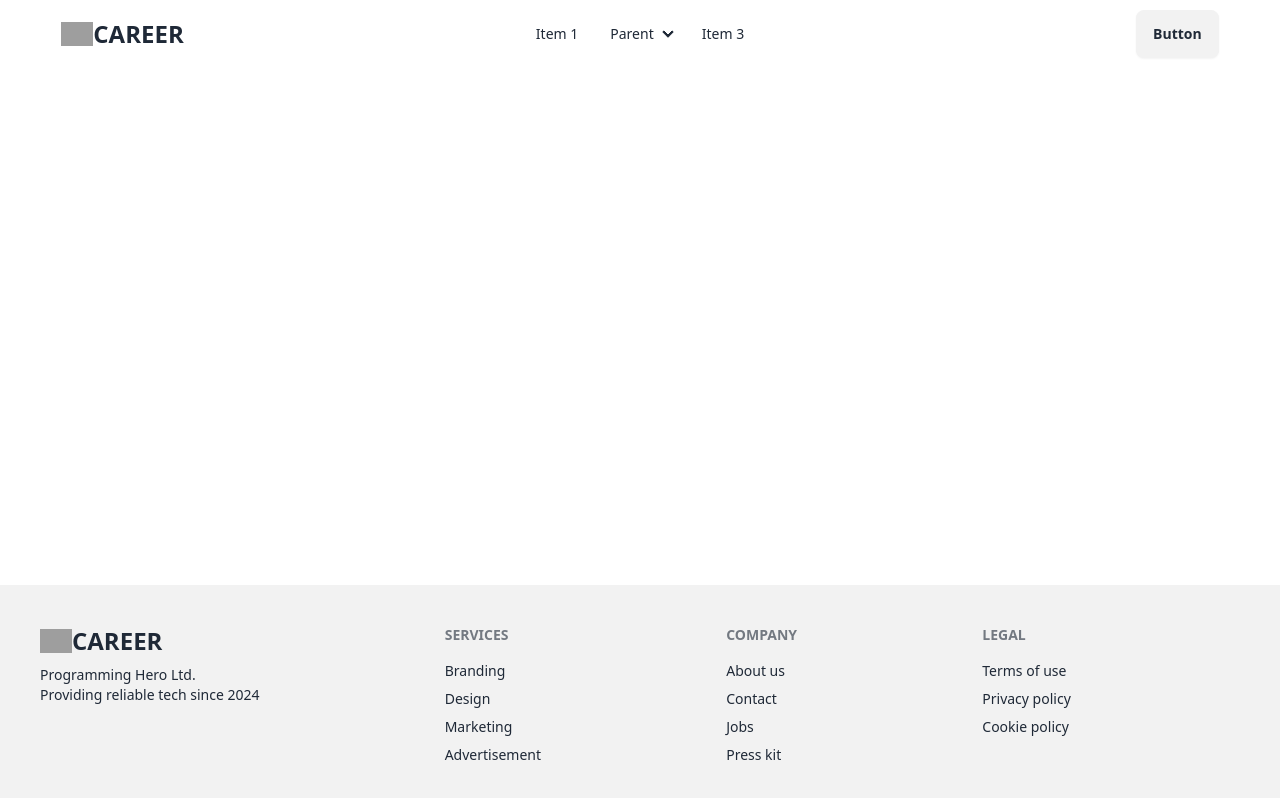
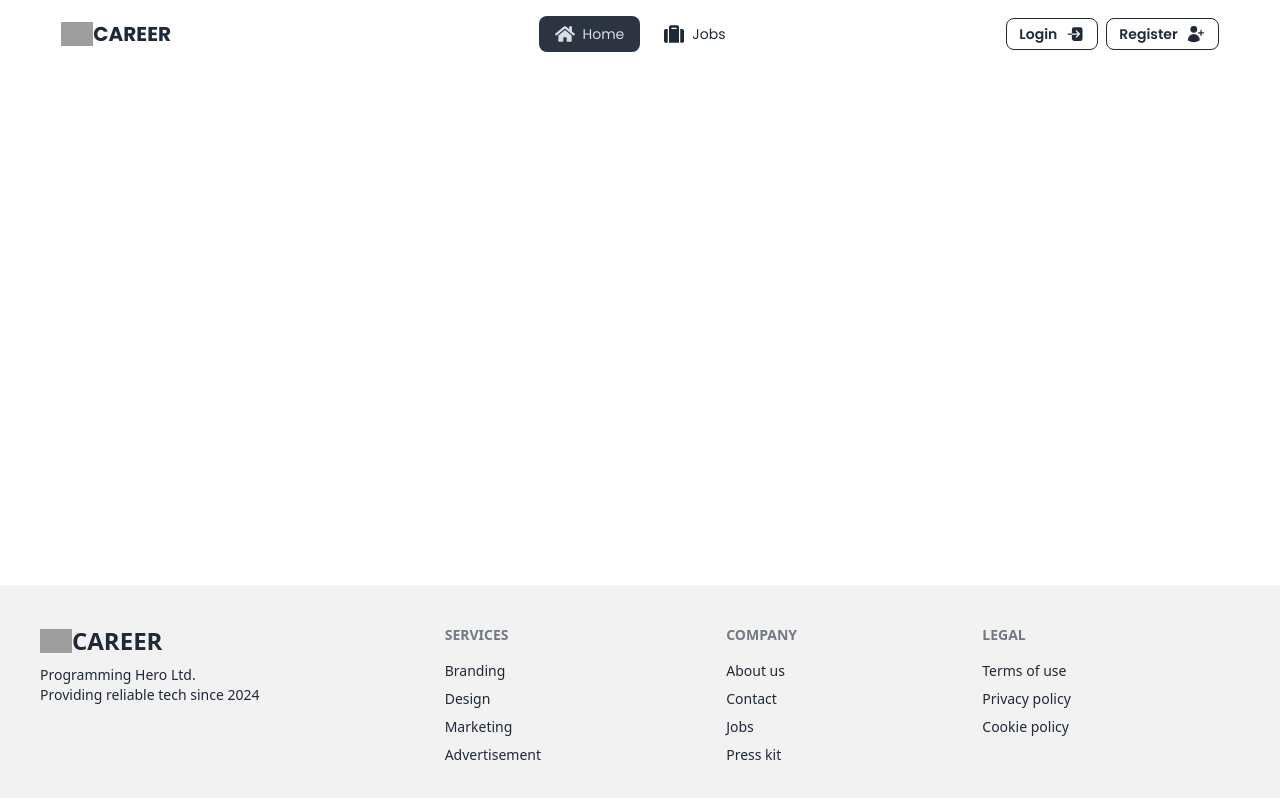
Before and after one commit to ferdouszihad/Job-portal-pro-client, a React (Vite) app: page / in a window 1280 px wide. Shown: the top 798 px of the page. Built offline with nearby package versions, Linux system fonts and the light colour scheme; grey boxes are pictures that could not be loaded.

Commit message:
58_3 Style the Header and Integrate firebase

```diff
--- a/src/App.jsx
+++ b/src/App.jsx
@@ -1,13 +1,16 @@
+import { Outlet } from "react-router";
 import Footer from "./components/shared/Footer";
 import Navbar from "./components/shared/Navbar";
 
 function App() {
   return (
     <>
-      <header className="md:w-11/12 mx-auto">
+      <header className="md:w-11/12 mx-auto font-poppins">
         <Navbar></Navbar>
       </header>
-      <main className="min-h-[calc(100vh-283px)]"></main>
+      <main className="min-h-[calc(100vh-283px)]">
+        <Outlet></Outlet>
+      </main>
       <footer>
         <Footer></Footer>
       </footer>
--- a/src/components/shared/Navbar.jsx
+++ b/src/components/shared/Navbar.jsx
@@ -1,6 +1,52 @@
-import { Link } from "react-router";
+import { AiFillTwitch } from "react-icons/ai";
+import { FaHome, FaSuitcase } from "react-icons/fa";
+import { HiDocumentArrowUp, HiUserPlus } from "react-icons/hi2";
+import { IoBagAddSharp, IoLogIn } from "react-icons/io5";
+import { Link, NavLink } from "react-router";
 
 const Navbar = () => {
+  //   const user = { email: "sss" };
+  const user = null;
+  const menu = (
+    <>
+      <li>
+        <NavLink to="/">
+          <FaHome size={20}></FaHome> Home
+        </NavLink>
+      </li>
+
+      <li>
+        <NavLink to="/jobs">
+          <FaSuitcase size={20}></FaSuitcase> Jobs
+        </NavLink>
+      </li>
+      {user && user.email && (
+        <li>
+          <NavLink to="/add-jobs">
+            <IoBagAddSharp size={20}></IoBagAddSharp>
+            Add Jobs
+          </NavLink>
+        </li>
+      )}
+      {user && user.email && (
+        <li>
+          <NavLink to="/Blogs">
+            <HiDocumentArrowUp size={20}></HiDocumentArrowUp>
+            My Application
+          </NavLink>
+        </li>
+      )}
+      {user && user.email && (
+        <li>
+          <NavLink to="/Blogs">
+            <AiFillTwitch size={20}></AiFillTwitch>
+            My Jobs
+          </NavLink>
+        </li>
+      )}
+    </>
+  );
+
   return (
     <div className="navbar bg-base-100">
       <div className="navbar-start">
@@ -25,61 +71,46 @@ const Navbar = () => {
             tabIndex={0}
             className="menu menu-sm dropdown-content bg-base-100 rounded-box z-[1] mt-3 w-52 p-2 shadow"
           >
-            <li>
-              <a>Item 1</a>
-            </li>
-            <li>
-              <a>Parent</a>
-              <ul className="p-2">
-                <li>
-                  <a>Submenu 1</a>
-                </li>
-                <li>
-                  <a>Submenu 2</a>
-                </li>
-              </ul>
-            </li>
-            <li>
-              <a>Item 3</a>
-            </li>
+            {menu}
           </ul>
         </div>
         <div>
-          <Link to={"/"} className="flex items-center  font-bold text-2xl">
+          <Link to={"/"} className="flex items-center  font-bold text-xl">
             <img
               src="https://img.icons8.com/?size=160&id=2zhQitqbq98h&format=png"
               alt=""
               className="w-8"
             />
-            <h2>CAREER</h2>
+            <h2 className="">CAREER</h2>
           </Link>
         </div>
       </div>
       <div className="navbar-center hidden lg:flex">
-        <ul className="menu menu-horizontal px-1">
-          <li>
-            <a>Item 1</a>
-          </li>
-          <li>
-            <details>
-              <summary>Parent</summary>
-              <ul className="p-2">
-                <li>
-                  <a>Submenu 1</a>
-                </li>
-                <li>
-                  <a>Submenu 2</a>
-                </li>
-              </ul>
-            </details>
-          </li>
-          <li>
-            <a>Item 3</a>
-          </li>
-        </ul>
+        <ul className="menu menu-horizontal px-1 gap-2">{menu}</ul>
       </div>
       <div className="navbar-end">
-        <a className="btn">Button</a>
+        {user && user?.email ? (
+          <div className="flex gap-2 items-center">
+            <div>
+              <img
+                src="https://img.icons8.com/?size=100&id=7819&format=png"
+                alt=""
+                className="w-10 "
+              />
+            </div>
+
+            <button className="btn btn-neutral btn-sm">Logout</button>
+          </div>
+        ) : (
+          <div className="space-x-2">
+            <Link className="btn btn-outline btn-neutral btn-sm">
+              Login <IoLogIn size={20}></IoLogIn>
+            </Link>
+            <Link className="btn btn-outline btn-neutral btn-sm">
+              Register <HiUserPlus size={20}></HiUserPlus>
+            </Link>
+          </div>
+        )}
       </div>
     </div>
   );
--- /dev/null
+++ b/src/firebase/firebase.config.js
@@ -0,0 +1,18 @@
+// Import the functions you need from the SDKs you need
+import { initializeApp } from "firebase/app";
+// TODO: Add SDKs for Firebase products that you want to use
+// https://firebase.google.com/docs/web/setup#available-libraries
+
+// Your web app's Firebase configuration
+const firebaseConfig = {
+  apiKey: import.meta.env.VITE_apiKey,
+  authDomain: import.meta.env.VITE_authDomain,
+  projectId: import.meta.env.VITE_projectId,
+  storageBucket: import.meta.env.VITE_storageBucket,
+  messagingSenderId: import.meta.env.VITE_messagingSenderId,
+  appId: import.meta.env.VITE_appId,
+};
+
+// Initialize Firebase
+const app = initializeApp(firebaseConfig);
+export default app;
--- a/src/routes/router.jsx
+++ b/src/routes/router.jsx
@@ -5,7 +5,17 @@ const router = createBrowserRouter([
   {
     path: "/",
     element: <App></App>,
-    children: [{}],
+    errorElement: <h2>Not Found</h2>,
+    children: [
+      {
+        path: "/jobs",
+        element: <h2>Jobs</h2>,
+      },
+      {
+        path: "/add-jobs",
+        element: <h2>AddJobs</h2>,
+      },
+    ],
   },
 ]);
 
```
Also changed, not shown: data.js (added, +42 -0 lines).
